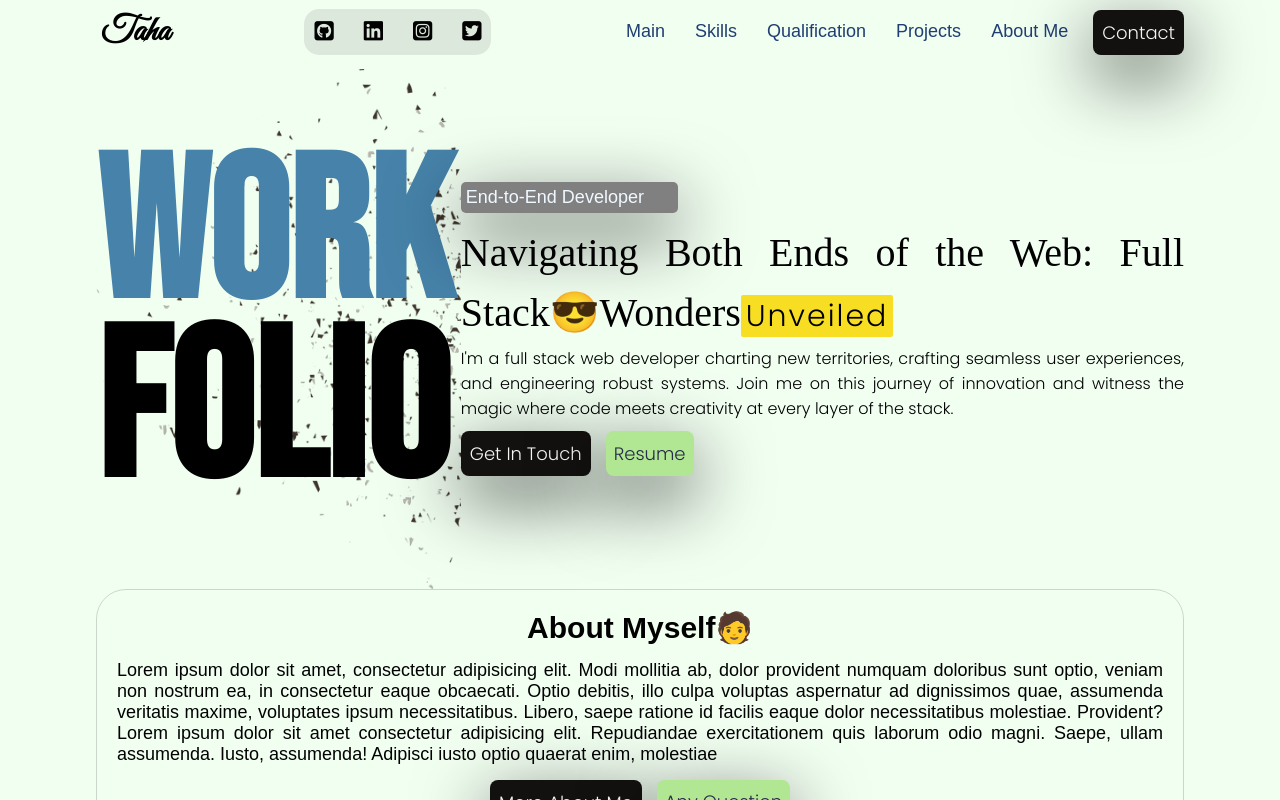
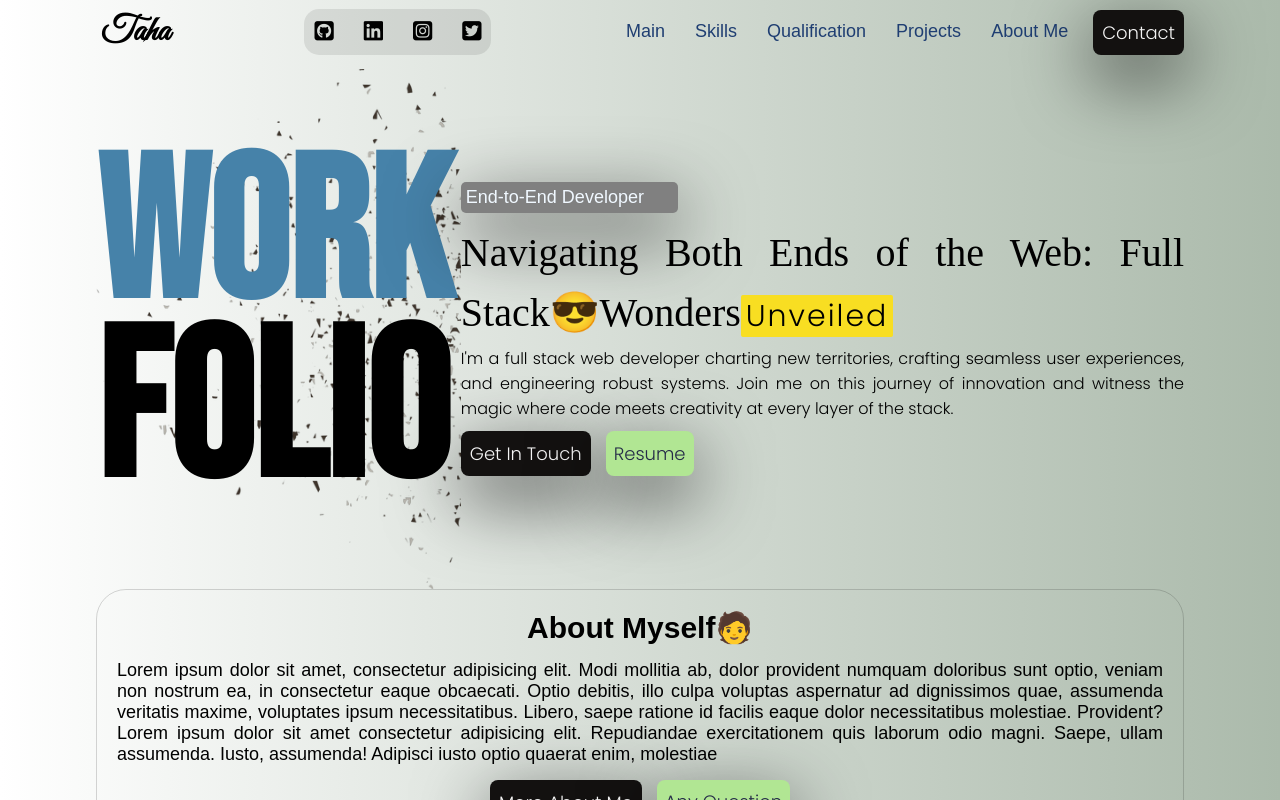
Before and after one commit to tahaali-dev/taha-ali-portfolio, a React (Vite) app: page / in a window 1280 px wide. Shown: the top 800 px of the page. Built offline with nearby package versions, Linux system fonts and the light colour scheme; a web font is replaced by a local one.

Commit message:
color exp

```diff
--- a/src/Components/Navbar/Navbar.css
+++ b/src/Components/Navbar/Navbar.css
@@ -1,12 +1,16 @@
 .sticky {
   position: sticky;
   top: 0px;
-  background-color: #f1fff1;
+  /* background-color: #f1fff1; */
   /* border: 1px solid; */
   width: 100vw;
   display: flex;
   justify-content: center;
   z-index: 2;
+
+  background: #abbaab;
+  background: -webkit-linear-gradient(to right, #ffffff, #abbaab);
+  background: linear-gradient(to right, #ffffff, #abbaab);
 }
 
 .Nav-Cont {
@@ -112,7 +116,7 @@
   width: 95vw;
   min-height: 7vh;
   /* background-color: #f6f4eb; */
-backdrop-filter: blur(15px);
+  backdrop-filter: blur(15px);
   display: flex;
   justify-content: space-around;
   align-items: center;
@@ -210,6 +214,6 @@ backdrop-filter: blur(15px);
 .mobile-menu-cont i {
   font-size: 25px;
 }
-.fa{
+.fa {
   color: whitesmoke;
 }
--- a/src/index.css
+++ b/src/index.css
@@ -38,7 +38,27 @@ html {
 }
 /* ------------------- */
 body {
-  background-color: #f1fff1;
+  /* background-color: #161853; */
+
+  background: #abbaab;
+  background: -webkit-linear-gradient(to right, #ffffff, #abbaab);
+  background: linear-gradient(to right, #ffffff, #abbaab);
+
+
+  /* background: #FFEEEE;
+background: -webkit-linear-gradient(to right, #DDEFBB, #FFEEEE);
+background: linear-gradient(to right, #DDEFBB, #FFEEEE);
+  */
+
+
+
+
+
+
+
+
+
+
   /* Default Font Family */
   font-family: "Lora", serif;
   display: flex;
```
